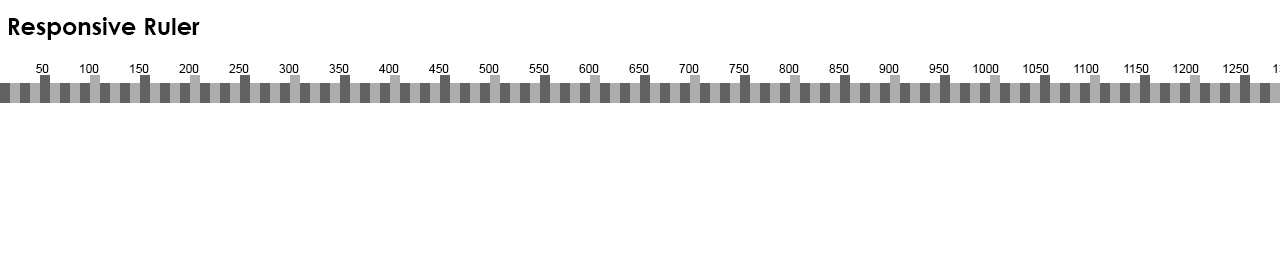
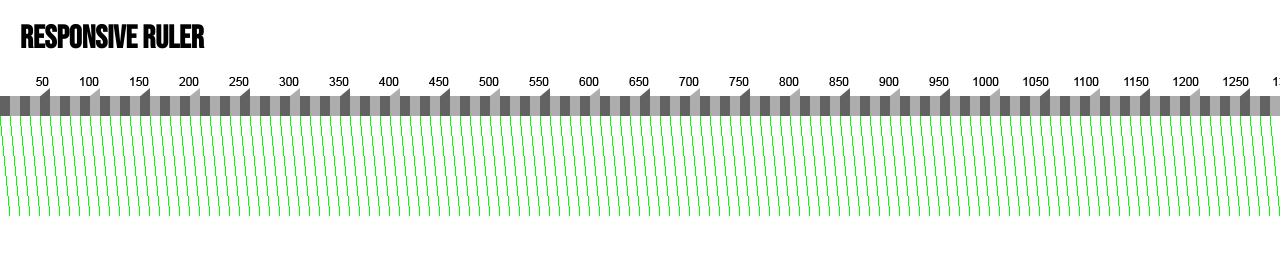
Before and after one commit to marcosbort/ruler, a plain HTML site: page index.html in a window 1280 px wide. Shown: the top 254 px of the page. Drawn offline with Linux system fonts and the light colour scheme.

Commit message:
tercer commit

```diff
--- a/assets/css/style.css
+++ b/assets/css/style.css
@@ -17,8 +17,17 @@ body {
     color: var(--text-color);
 }
 
+h1 {
+    position: absolute;
+    font-family: 'Bebas Neue', cursive;
+    font-size: 20px;
+    top: 0px;
+    left: 20px;
+    z-index: 1;
+}
+
 .ruler {
     position: absolute;
-    top: 0px;
+    top: 30px;
     left: 0px;
 }
--- a/index.html
+++ b/index.html
@@ -5,12 +5,16 @@
     <meta http-equiv="X-UA-Compatible" content="IE=edge">
     <!-- <meta name="viewport" content="width=device-width, initial-scale=1.0"> -->
     <meta name="viewport" content="width=device-width, user-scalable=no">
+    <link rel="preconnect" href="https://fonts.googleapis.com">
+    <link rel="preconnect" href="https://fonts.gstatic.com" crossorigin>
+    <link href="https://fonts.googleapis.com/css2?family=Bebas+Neue&display=swap" rel="stylesheet">
     <title>Responsive Ruler</title>
     <link rel="stylesheet" href="./assets/css/style.css">
     <link rel="stylesheet" href="./assets/css/normalize.css">
 
 </head>
 <body>
-    <img class="ruler" src="./assets/img/responsive-ruler.jpg" alt="">
+    <h1>Responsive Ruler</h1>
+    <img class="ruler" src="./assets/img/responsive-ruler2.jpg" alt="">
 </body>
 </html>
```
Also changed, not shown: assets/img/responsive-ruler2.jpg (added), 2 other files.
